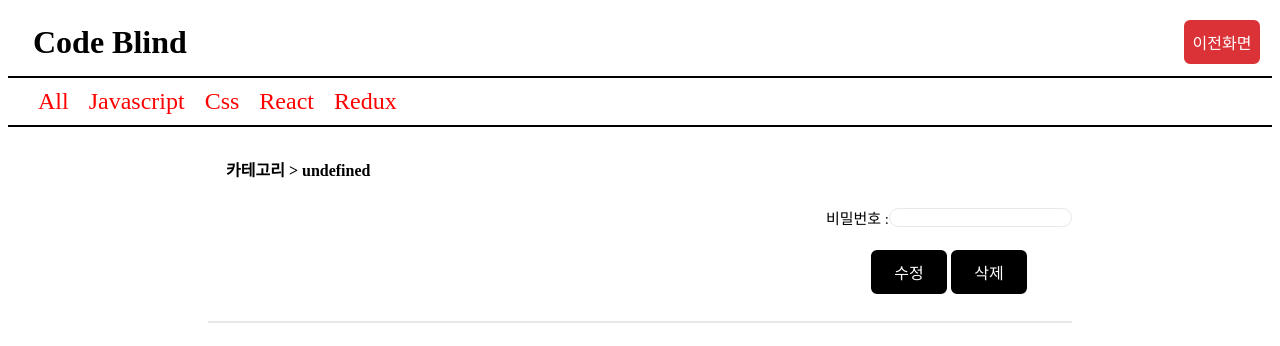
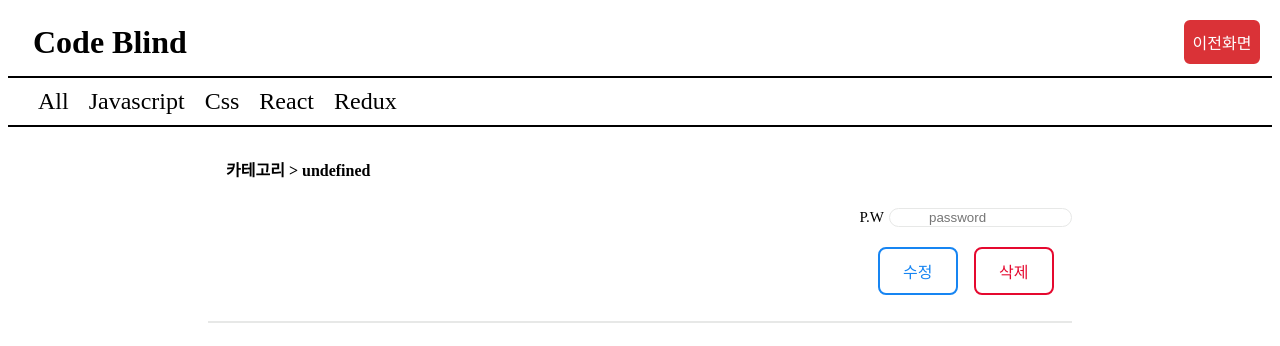
Before and after one commit to baesee0806/sparta-TeamHomme, a React (Create React App) app: page /detail/1 in a window 1280 px wide. Shown: the top 346 px of the page. Built offline with nearby package versions, Linux system fonts and the light colour scheme; no server answers.

Commit message:
CSS 완성 99.9%

```diff
--- a/src/component/comment/CommentForm.jsx
+++ b/src/component/comment/CommentForm.jsx
@@ -12,12 +12,12 @@ import { useParams } from "react-router";
 const StCmtForm = styled.div`
   display: flex;
   flex-direction: column;
-
   gap: 20px;
   padding: 30px 50px;
 `;
 const StInputForm = styled.form`
   display: flex;
+  align-items: center;
   flex-direction: row;
 `;
 const StFormLabel = styled.label`
@@ -28,12 +28,13 @@ const StFormLabel = styled.label`
 const StAddInput = styled.input`
   border: 2px solid #e7e8e7;
   height: 50px;
-  width: 100%;
+  width: 78.5%;
   margin-right: 1%;
 `;
 
 const StAddPassword = styled.input`
   border: 2px solid #e7e8e7;
+  height: 50px;
 `;
 
 const StCmtCard = styled.div`
@@ -43,6 +44,11 @@ const StCmtCard = styled.div`
 
   border-bottom: 2px solid #e7e8e7;
   height: 60px;
+`;
+
+const StBtnBox = styled.div`
+  display: flex;
+  gap: 0.7rem;
 `;
 
 const CommentForm = () => {
@@ -99,7 +105,7 @@ const CommentForm = () => {
   return (
     <>
       <StCmtForm>
-        <StFormLabel>댓글</StFormLabel>
+        <StFormLabel htmlFor="comment">댓글</StFormLabel>
         <StInputForm
           onSubmit={(e) => {
             e.preventDefault();
@@ -107,6 +113,7 @@ const CommentForm = () => {
           }}
         >
           <StAddInput
+            id="comment"
             type="text"
             onChange={(ev) => {
               const { value } = ev.target;
@@ -130,7 +137,7 @@ const CommentForm = () => {
             value={comment.password}
             placeholder="비밀번호"
           />
-          <StBtn background="black" color="white">
+          <StBtn background="#4cb050" color="white">
             추가
           </StBtn>
         </StInputForm>
@@ -138,9 +145,9 @@ const CommentForm = () => {
           ?.map((comment) => (
             <StCmtCard key={comment.id}>
               <div>{comment.contents}</div>
-              <div>
+              <StBtnBox>
                 <StBtn
-                  background="black"
+                  background="#1785f2"
                   color="white"
                   onClick={() => {
                     return showModifyModalHandler(comment.id);
@@ -149,15 +156,15 @@ const CommentForm = () => {
                   수정
                 </StBtn>
                 <StBtn
-                  background="black"
-                  color="white"
+                  background="transparent"
+                  color="#e5092f"
                   onClick={() => {
                     return showDeleteModalHandler(comment.id);
                   }}
                 >
                   삭제
                 </StBtn>
-              </div>
+              </StBtnBox>
             </StCmtCard>
           ))
           // 가장 최근에 달린 comment를 위에 보여주기 위해 reverse사용
--- a/src/component/detailcontent/DetailContent.jsx
+++ b/src/component/detailcontent/DetailContent.jsx
@@ -8,7 +8,7 @@ import {
   DetailWrap,
   DetailTitle,
   DetailBtnWrap,
-  // DetailBtn,
+  DetailBtnBox,
   DetailContentWrap,
   DetailContent,
   DetailCategory,
@@ -51,19 +51,20 @@ function DetailContents() {
         <DetailBtnWrap>
           <PasswordCheckBox>
             <PasswordCheckLabel htmlFor="password">
-              비밀번호 :{" "}
+              P.W{"   "}
             </PasswordCheckLabel>
             <PassWordCheckInput
               id="password"
               type="password"
               value={pwCheck}
+              placeholder="          password"
               onChange={(e) => setPwCheck(e.target.value)}
             />
           </PasswordCheckBox>
-          <div>
+          <DetailBtnBox>
             <StBtn
-              background="black"
-              color="white"
+              background="transparent"
+              color="#1785f2"
               onClick={() => {
                 list[0]?.password == pwCheck
                   ? navigate(`/update/${id}`)
@@ -73,8 +74,8 @@ function DetailContents() {
               수정
             </StBtn>
             <StBtn
-              background="black"
-              color="white"
+              background="transparent"
+              color="#e5092f"
               onClick={() => {
                 list[0]?.password == pwCheck
                   ? onDeleteContent(id)
@@ -83,7 +84,7 @@ function DetailContents() {
             >
               삭제
             </StBtn>
-          </div>
+          </DetailBtnBox>
         </DetailBtnWrap>
       </DetailWrap>
       <DetailContentWrap>
--- a/src/component/head/Header.jsx
+++ b/src/component/head/Header.jsx
@@ -25,6 +25,9 @@ function Header() {
       PortAdress.toString() == `/update/${id}` ||
       PortAdress.toString() == `/detail/${id}` ? (
         <StBtn
+          boxShadow="0 0 30px 2px #da3237"
+          hoverBoxShadow="0.5rem"
+          border="none"
           background="#da3237"
           color="white"
           onClick={() => {
@@ -35,6 +38,9 @@ function Header() {
         </StBtn>
       ) : (
         <StBtn
+          boxShadow="0 0 30px 2px #da3237"
+          hoverBoxShadow="0.5rem"
+          border="none"
           background="#da3237"
           color="white"
           onClick={() => {
--- a/src/component/head/Navbar.jsx
+++ b/src/component/head/Navbar.jsx
@@ -12,26 +12,23 @@ import { useState } from "react";
 
 function Navbar() {
   const navigate = useNavigate();
-  const [color, setColor] = useState("red");
-  const Box = ["All", JavaScript, Css, ReacT, Redux];
-  const onChangeColor = (e) => {
-    Box.filter((item) =>
-      item === e.target.id && color === "red"
-        ? setColor("red")
-        : setColor("black")
-    );
-    console.log(e.target);
-  };
+  // const [color, setColor] = useState("red");
+  // const Box = ["All", JavaScript, Css, ReacT, Redux];
+  // const onChangeColor = (e) => {
+  //   Box.filter((item) =>
+  //     item === e.target.id && color === "red"
+  //       ? setColor("red")
+  //       : setColor("black")
+  //   );
+  //   console.log(e.target);
+  // };
 
   return (
     <NavbarWrap>
       {/* All area */}
       <AllBox
-        id="All"
-        color={color}
-        onClick={(e) => {
+        onClick={() => {
           navigate(`/${All}`);
-          onChangeColor(e);
         }}
       >
         All
@@ -39,11 +36,8 @@ function Navbar() {
 
       {/* Javascript area */}
       <JavascriptBox
-        id={JavaScript}
-        color={color}
-        onClick={(e) => {
+        onClick={() => {
           navigate("/" + JavaScript);
-          onChangeColor(e);
         }}
       >
         Javascript
@@ -51,11 +45,8 @@ function Navbar() {
 
       {/* Css area */}
       <CssBox
-        id={Css}
-        color={color}
-        onClick={(e) => {
+        onClick={() => {
           navigate("/" + Css);
-          onChangeColor(e);
         }}
       >
         Css
@@ -63,11 +54,8 @@ function Navbar() {
 
       {/* React area */}
       <ReactBox
-        id={ReacT}
-        color={color}
-        onClick={(e) => {
+        onClick={() => {
           navigate("/" + ReacT);
-          onChangeColor(e);
         }}
       >
         React
@@ -75,11 +63,8 @@ function Navbar() {
 
       {/* Redux area */}
       <ReduxBox
-        id={Redux}
-        color={color}
-        onClick={(e) => {
+        onClick={() => {
           navigate("/" + Redux);
-          onChangeColor(e);
         }}
       >
         Redux
--- a/src/component/modal/ModifyModal.jsx
+++ b/src/component/modal/ModifyModal.jsx
@@ -19,6 +19,7 @@ const StmodalContainer = styled.div`
   z-index: 999;
 `;
 const StmodalBox = styled.div`
+  padding: 20px;
   width: 500px;
   height: 250px;
   background-color: white;
@@ -37,6 +38,7 @@ const StmodalBtn = styled.div`
 `;
 
 const Stmodalinput = styled.div`
+  margin-top: 15px;
   display: flex;
   flex-direction: column;
   align-items: center;
@@ -46,6 +48,11 @@ const Stmodalinput = styled.div`
 const Stmodifyinput = styled.input`
   height: 3rem;
   width: 20rem;
+`;
+
+const ModalModifyInput = styled.input`
+  width: 98%;
+  height: 30px;
 `;
 
 const ModifyModal = ({ fetchComments, comments }) => {
@@ -104,6 +111,7 @@ const ModifyModal = ({ fetchComments, comments }) => {
     <StmodalContainer onClick={(e) => closeModalIfClickOutside(e)}>
       <StmodalBox>
         <div>수정하시겠습니까?</div>
+        <label htmlFor="pw">수정을 원하시면 비밀번호를 입력해 주세요</label>
         <form
           // 버튼이 실행되었을 시 리렌더링이 되는 것을 방지.
           onSubmit={(e) => {
@@ -111,9 +119,11 @@ const ModifyModal = ({ fetchComments, comments }) => {
           }}
         >
           <Stmodalinput>
-            <input
+            <ModalModifyInput
               type="password"
+              id="pw"
               name="pw"
+              placeholder="비밀번호"
               onChange={onChangePw}
               value={pwcheck}
             />
@@ -135,7 +145,7 @@ const ModifyModal = ({ fetchComments, comments }) => {
               취소
             </StBtn>
             <StBtn
-              background="green"
+              background="#1585f1"
               color="white"
               onClick={() => {
                 onModifyComments(MmodalId);
--- a/src/component/modal/modal.jsx
+++ b/src/component/modal/modal.jsx
@@ -33,6 +33,10 @@ const StmodalBtn = styled.div`
   gap: 1rem;
 
   margin-top: 30px;
+`;
+
+const ModalDeleteInput = styled.input`
+  margin-left: 15px;
 `;
 
 const Modal = ({ fetchComments, comments }) => {
@@ -84,14 +88,17 @@ const Modal = ({ fetchComments, comments }) => {
     <StmodalContainer onClick={(e) => closeModalIfClickOutside(e)}>
       <StmodalBox>
         <div>정말로 삭제하시겠습니까?</div>
+        <label htmlFor="pw">삭제를 원하시면 비밀번호를 입력해주세요</label>
         <form
           // 버튼이 실행되었을 시 리렌더링이 되는 것을 방지.
           onSubmit={(e) => {
             e.preventDefault();
           }}
         >
-          <input
+          <ModalDeleteInput
+            placeholder="비밀번호"
             type="password"
+            id="pw"
             name="pw"
             onChange={onChangePw}
             value={pwcheck}
@@ -105,7 +112,7 @@ const Modal = ({ fetchComments, comments }) => {
               취소
             </StBtn>
             <StBtn
-              background="red"
+              background="#e5092f"
               color="white"
               onClick={() => {
                 onDeleteComments(modalId);
--- a/src/styledComponenet/detailContent.js
+++ b/src/styledComponenet/detailContent.js
@@ -55,17 +55,16 @@ export const PasswordCheckLabel = styled.label`
 `;
 
 export const PassWordCheckInput = styled.input`
+  margin-left: 5px;
   border: 1px solid #e7e8e7;
   border-radius: 10px;
   &:focus {
     outline-color: #da3236;
   }
 `;
-export const DetailBtn = styled.button`
-  margin-right: 18px;
-  background: inherit;
-  border: none;
-  cursor: pointer;
+export const DetailBtnBox = styled.div`
+  display: flex;
+  gap: 1rem;
 `;
 
 export const DetailContentWrap = styled.div`
--- a/src/styledComponenet/styled.js
+++ b/src/styledComponenet/styled.js
@@ -20,9 +20,6 @@ export const HeaderHomme = styled.div`
   &:hover {
     color: #da3237;
   }
-  &:focus {
-    color: #da3237;
-  }
 `;
 
 export const HeaderNavigateBTN = styled.button`
@@ -33,7 +30,6 @@ export const HeaderNavigateBTN = styled.button`
   font-weight: bolder;
   font-size: 1rem;
   margin-right: 15px;
-  color: ${(props) => props.color};
   &:hover {
     color: #da3237;
   }
@@ -52,7 +48,6 @@ export const NavbarWrap = styled.div`
 export const AllBox = styled.div`
   margin: 0 20px;
   cursor: pointer;
-  color: ${(props) => props.color};
   &:hover {
     color: #da3237;
   }
@@ -60,7 +55,6 @@ export const AllBox = styled.div`
 export const JavascriptBox = styled.div`
   margin-right: 20px;
   cursor: pointer;
-  color: ${(props) => props.color};
   &:hover {
     color: #da3237;
   }
@@ -68,7 +62,6 @@ export const JavascriptBox = styled.div`
 export const CssBox = styled.div`
   margin-right: 20px;
   cursor: pointer;
-  color: ${(props) => props.color};
   &:hover {
     color: #da3237;
   }
@@ -76,7 +69,6 @@ export const CssBox = styled.div`
 export const ReactBox = styled.div`
   margin-right: 20px;
   cursor: pointer;
-  color: ${(props) => props.color};
   &:hover {
     color: #da3237;
   }
@@ -84,7 +76,6 @@ export const ReactBox = styled.div`
 export const ReduxBox = styled.div`
   margin-right: 20px;
   cursor: pointer;
-  color: ${(props) => props.color};
   &:hover {
     color: #da3237;
   }
@@ -100,13 +91,9 @@ export const StBtn = styled.button`
   background: ${(x) => x.background};
   color: ${(x) => x.color};
 
-  &:hover::before {
-    background-color: black;
-    border-radius: 0.5rem;
-  }
   &:hover {
-    box-shadow: 0 0 30px 2px #da3237;
-    border-radius: 0.5rem;
-    border: none;
+    box-shadow: ${(props) => props.boxShadow};
+    border-radius: ${(props) => props.hoverBoxShadow};
+    border: ${(props) => props.border};
   }
 `;
```
Also changed, not shown: comment.json (+48 -0 lines).
